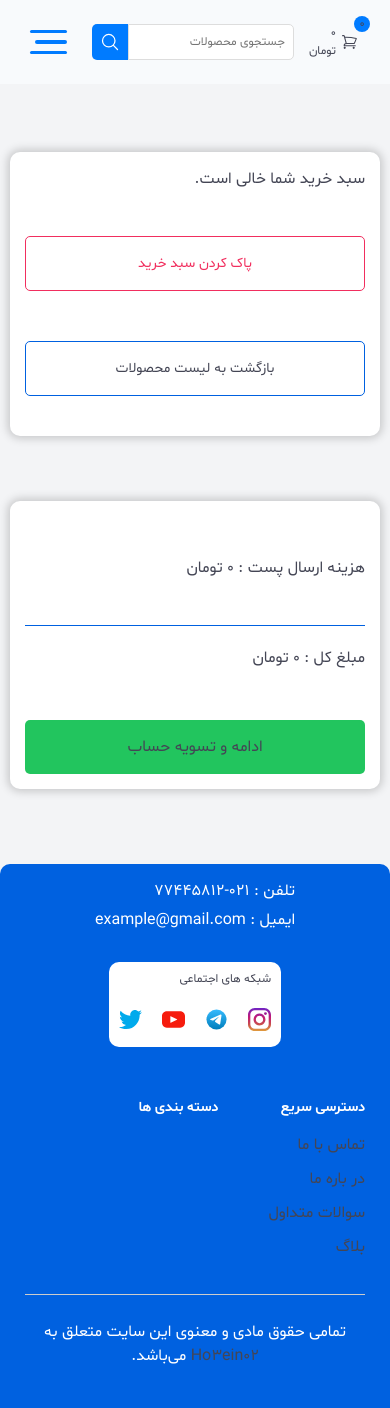
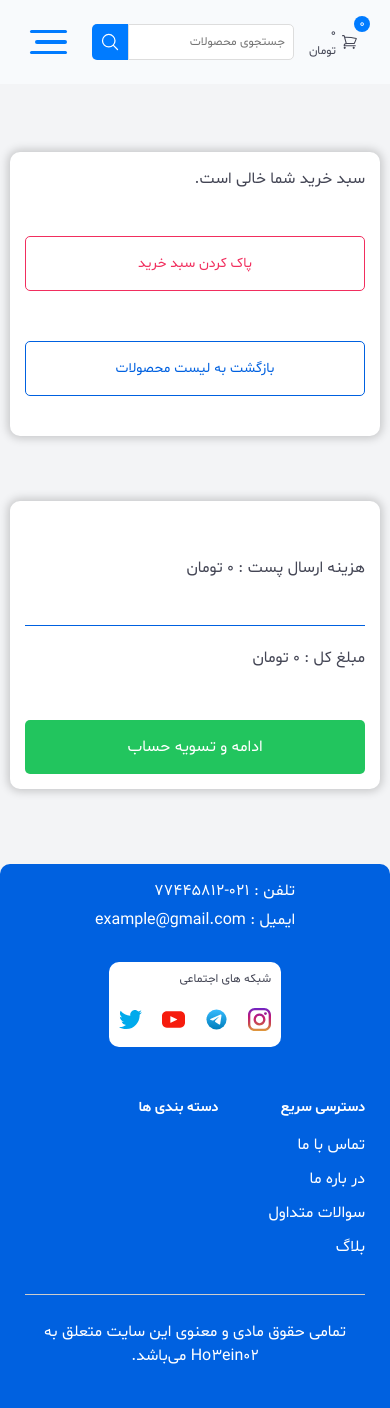
Before and after one commit to Ho3ein02/bytemarket, a Django app: page /cart/ in a window 390 px wide. Run offline with Django 5.2, Linux system fonts and the light colour scheme; data that the repository does not hold is empty; parts of the project's set-up code (start-up, migrations or seed data) failed here and were passed over.

Commit message:
fix link color bug in mobile browsers

```diff
--- a/static/style/base.css
+++ b/static/style/base.css
@@ -6,10 +6,6 @@
     --attention-color: #f12e5e;
     --secondary-color: #0061e0;
     --success-color: #22c55e;
-}
-
-a {
-    -webkit-text-fill-color: var(--text-color);
 }
 
 *{
```
